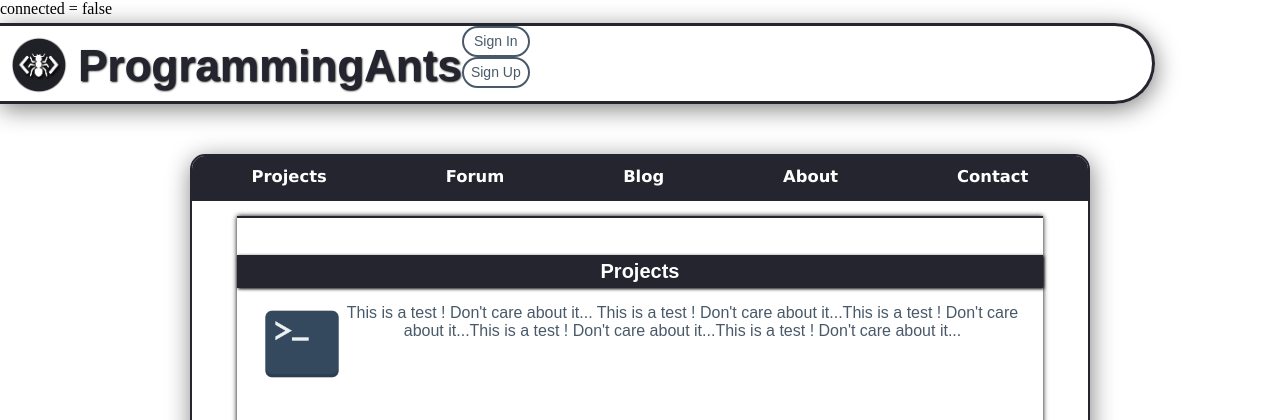
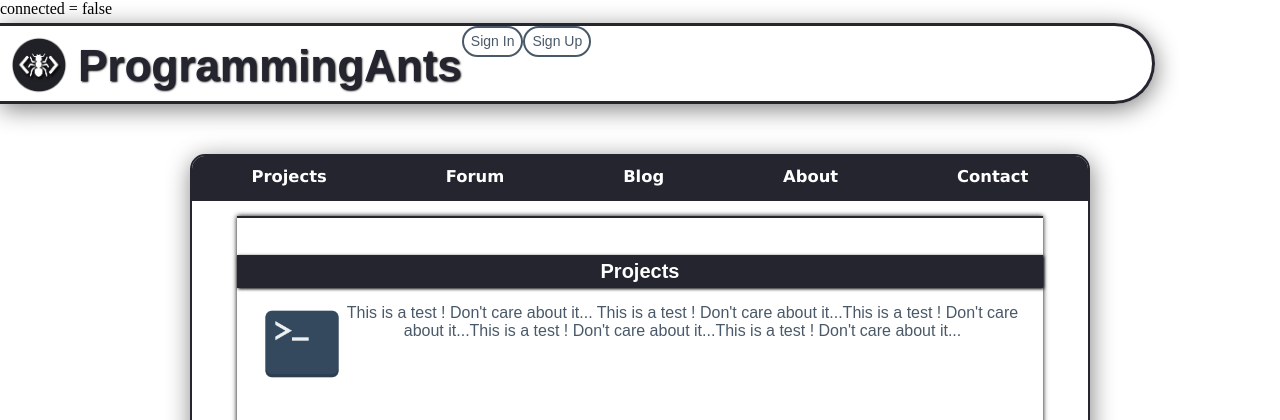
Before and after one commit to LaFourmiProgrammeuse/ProgressProject, a PHP site: page /html-php/home.php in a window 1280 px wide. Shown: the top 420 px of the page. Run offline with PHP 8.4, Linux system fonts and the light colour scheme; some libraries are stand-ins or nearby versions.

Commit message:
19/07/2018

```diff
--- a/ProgrammingAnts/css/home.css
+++ b/ProgrammingAnts/css/home.css
@@ -22,7 +22,6 @@ body {
 
 			#main {
 				display: flex;
-				justify-content: flex-start;
 				margin-top: 5px;
 				height: 75px;
 				width: 90%;
@@ -34,6 +33,10 @@ body {
 				border-bottom-right-radius: 50px;
 				border-top-right-radius: 50px;
 				box-shadow: 1px 5px 25px grey;
+			}
+
+				#main_items1 {
+					display: inline-flex;
 				}
 
 				.main_element img {
@@ -50,7 +53,18 @@ body {
 					text-shadow: 1px 1px 2px black;
 				}
 
-						.identification, .identification_disconnect {
+					#main_items2 {
+						display: inline-flex;
+
+					}
+
+					#account {
+						display: inline-flex;
+
+					}
+
+					.identification, .disconnect {
+						display: inline-flex;
 						font-family: Arial, Helvetica, "Liberation Sans", FreeSans, sans-serif;
 						font-size: 14px;
 						text-align: center;
@@ -59,17 +73,40 @@ body {
 						border-color: #495969;
 						border-radius: 50px;
 						height: 20px;
-							width: 50px;
+						width: auto;
 						padding-top: 5px;
 						padding-bottom: 2px;
 						padding-left: 7px;
 						padding-right: 7px;
 					}
 
-						.identification a, .identification_disconnect a {
+					.identification a, .disconnect a {
 						color: #495969;
 					}
 
+					.identification:hover {
+						background-color: #495969;
+					}
+
+					.identification:hover a {
+						color: white;
+					}
+
+						#user {
+							display: flex;
+							flex-direction: column;
+							align-self: flex-end;
+						}
+
+						.user_image img {
+							height: 50px;
+							width: 50px;
+						}
+
+						.username {
+							color: #495969;
+							font-family: Arial, Helvetica, "Liberation Sans", FreeSans, sans-serif;
+						}
 
 	/* SECTION */
 
--- a/ProgrammingAnts/html-php/home.php
+++ b/ProgrammingAnts/html-php/home.php
@@ -24,18 +24,26 @@ echo 'connected = ' . $_SESSION['connected'] . '<br/>';
 	<body>
 		<header>
 			<div id="main">
-				<div class="main_element"><img src="../images/programming_ants.png" title="ProgramminAnts Logo"/></div>
+				<div id="main_items1">
+					<div class="main_element"><img src="../images/programming_ants.png" title="ProgramminAnts Logo"/></div>
 					<div class="main_element"><h1>ProgrammingAnts</h1></div>
+				</div>
+
+					<div id="main_items2">
 						<div id="account">
 							<div class="identification"><a href="Login_page.html">Sign In</a></div>
 							<div class="identification"><a href="Register_page.html">Sign Up</a></div>
-          		<div class="identification disconnect"><a href="../php/disconnect.php">Sign Out</a></div>
+							<div class="identification disconnect"><a href="../php/disconnect.php">Sign Out</a></div>
 						</div>
-						<div id="user">
-							<div class="user_image"><img src="../images/no_user_image.png" class="user_image" /></div>
-							<div class="username"><a href="#"></a></div>
-            </div>
+
+							<div id="user">
+								<div class="user_image"><img src="../images/no_user_image.png" /></div>
+								<div class="username"><a href="#"></a></div>
+							</div>
+					</div>
 			</div>
+
+
 		</header>
 
 		<section>
```
Lines whose indentation alone changed are shown as unchanged.
